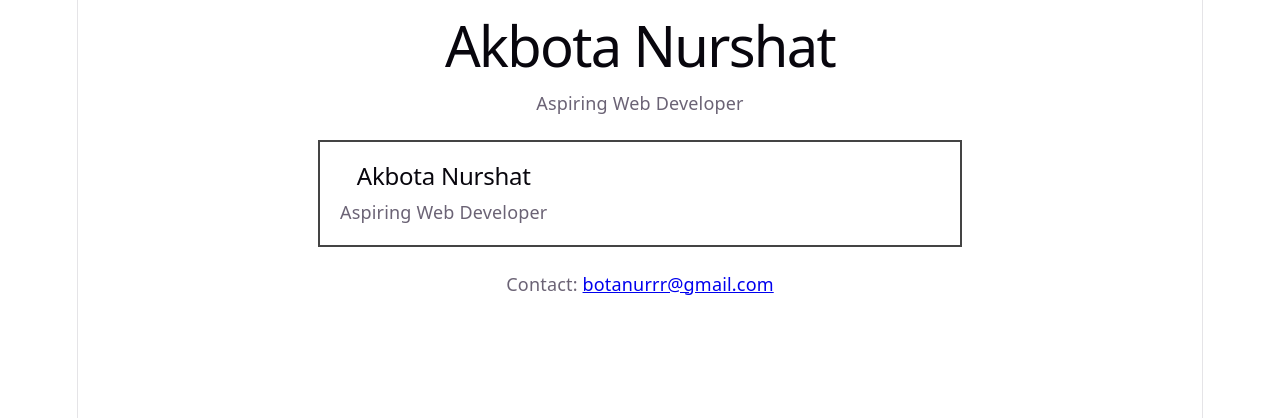
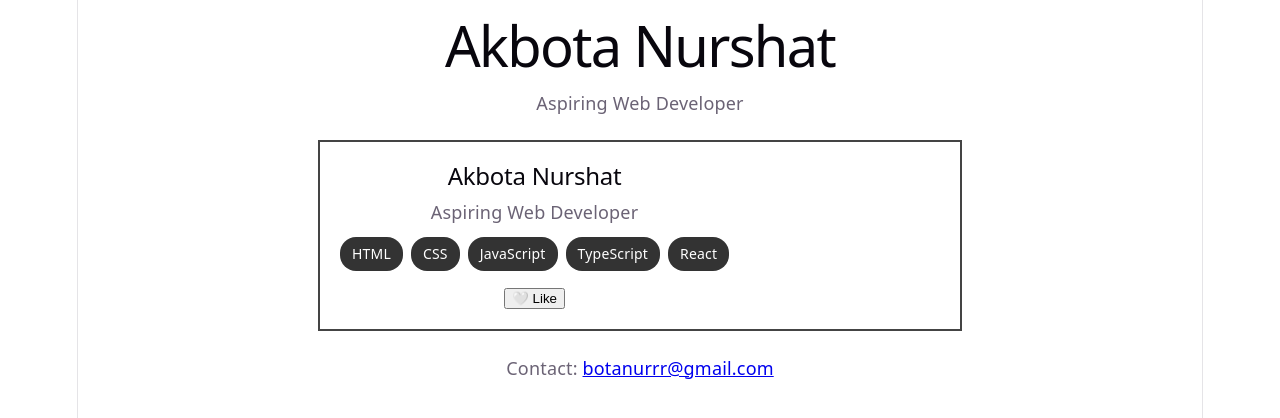
Before and after one commit to akbotanurshat/iwamad-practice, a React (Vite) app: page / in a window 1280 px wide. Shown: the top 418 px of the page. Built offline with nearby package versions, Linux system fonts and the light colour scheme.

Commit message:
Week 3: add skills list, like button, build for GitHub Pages

```diff
--- a/src/App.css
+++ b/src/App.css
@@ -36,3 +36,19 @@
 .card.liked {
   background-color: #ffe4ec;
 }
+
+.skills {
+  display: flex;
+  flex-wrap: wrap;
+  gap: 8px;
+  margin: 12px 0;
+}
+
+.skill-badge {
+  display: inline-block;
+  padding: 4px 12px;
+  background-color: #333;
+  color: #fff;
+  border-radius: 16px;
+  font-size: 14px;
+}
--- a/src/components/ProfileCard.tsx
+++ b/src/components/ProfileCard.tsx
@@ -1,16 +1,48 @@
+import { useState } from 'react';
+import SkillBadge from './SkillBadge';
+
+type Skill = {
+  id: number;
+  label: string;
+};
+
 type ProfileCardProps = {
   name: string;
   role: string;
   avatarUrl?: string;
 };
 
-function ProfileCard({name,role,avatarUrl }: ProfileCardProps) {
+function ProfileCard({ name, role, avatarUrl }: ProfileCardProps) {
+  const [liked, setLiked] = useState(false);
+
+  const skills: Skill[] = [
+    { id: 1, label: 'HTML' },
+    { id: 2, label: 'CSS' },
+    { id: 3, label: 'JavaScript' },
+    { id: 4, label: 'TypeScript' },
+    { id: 5, label: 'React' },
+  ];
+
   return (
-        <section className="card">
+    <section className={`card ${liked ? 'liked' : ''}`}>
       {avatarUrl && <img src={avatarUrl} alt={name} />}
       <div>
         <h2>{name}</h2>
         <p>{role}</p>
+
+        <div className="skills">
+          {skills.length === 0 ? (
+            <p>No skills yet</p>
+          ) : (
+            skills.map((skill) => (
+              <SkillBadge key={skill.id} skill={skill} />
+            ))
+          )}
+        </div>
+
+        <button onClick={() => setLiked(!liked)}>
+          {liked ? '❤️ Liked' : '🤍 Like'}
+        </button>
       </div>
     </section>
   );
--- /dev/null
+++ b/src/components/SkillBadge.tsx
@@ -0,0 +1,16 @@
+type SkillBadgeProps = {
+  skill: {
+    id: number;
+    label: string;
+  };
+};
+
+function SkillBadge({ skill }: SkillBadgeProps) {
+  return (
+    <span className="skill-badge">
+      {skill.label}
+    </span>
+  );
+}
+
+export default SkillBadge;
--- a/vite.config.ts
+++ b/vite.config.ts
@@ -1,7 +1,10 @@
+import { defineConfig } from 'vite'
 import react from '@vitejs/plugin-react'
-import { defineConfig } from 'vite'
 
-// https://vite.dev/config/
 export default defineConfig({
   plugins: [react()],
+  base: '/iwamad-practice/',
+  build: {
+    outDir: 'docs',
+  },
 })
```
Also changed, not shown: 5 other files (tests, documents, lock files or other folders). Lines whose indentation alone changed are shown as unchanged.
